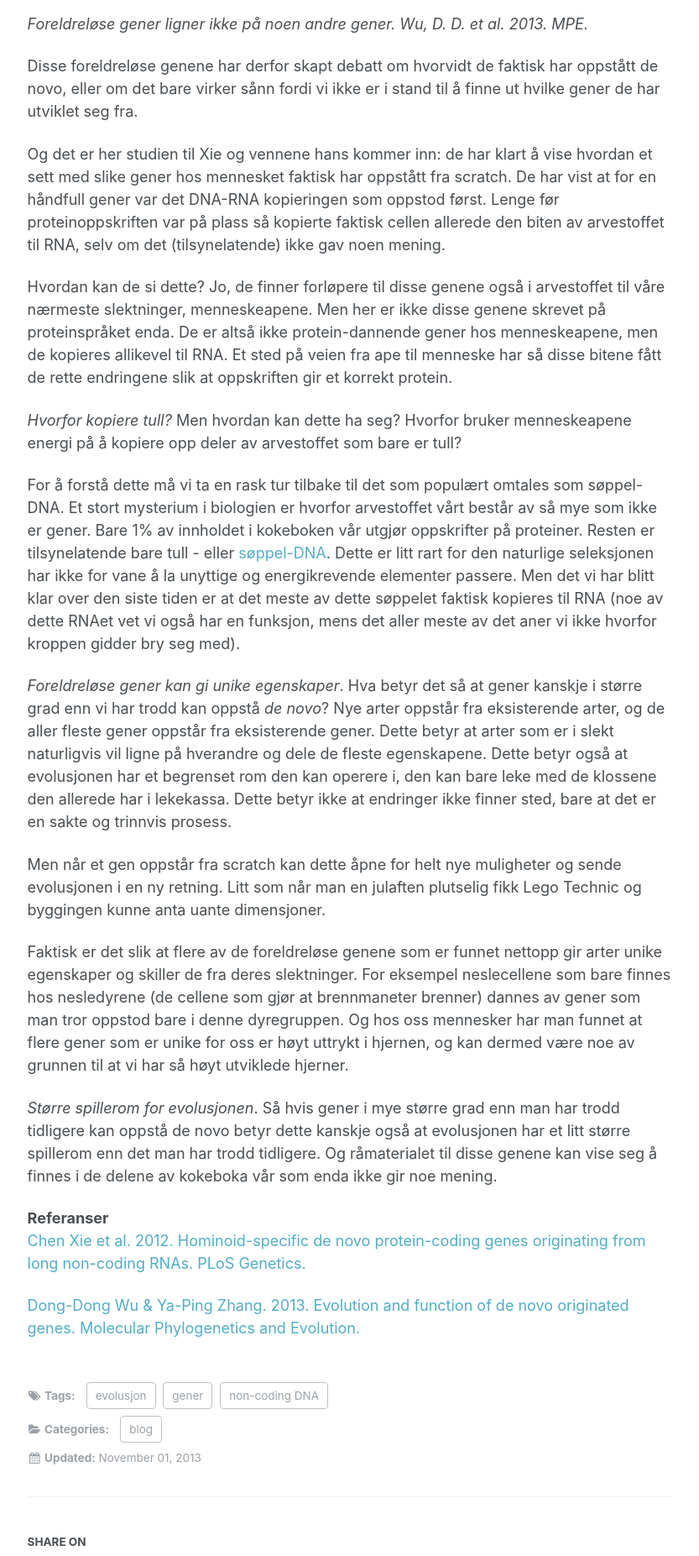
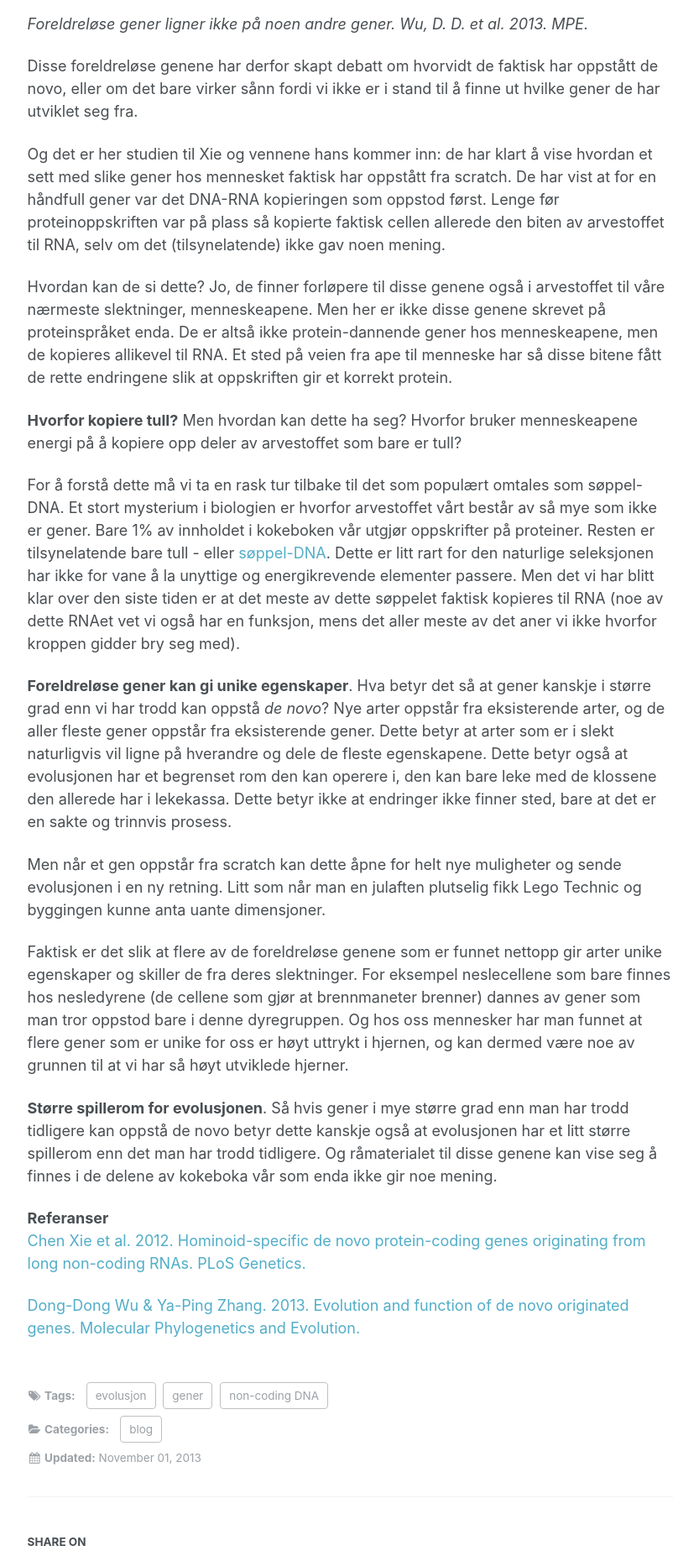
Before and after one commit to pjpaulpj/jonbra.github.io, a Jekyll site: the page built from _posts/2013-11-01-gener-som-oppstar-fra-soppel.md, in a window 1280 px wide. Shown: the part 2018-3871 px from the top of the page at 84% size, without its empty margins (249-1082 px from the left). Built offline with Jekyll 4.4.1, drawn with Linux system fonts in a browser that asks for light colours; comment, search, counter and statistics services are not loaded.

Commit message:
bold headers

```diff
--- a/_posts/2013-11-01-gener-som-oppstar-fra-soppel.md
+++ b/_posts/2013-11-01-gener-som-oppstar-fra-soppel.md
@@ -39,19 +39,19 @@ Og det er her studien til Xie og vennene hans kommer inn: de har klart å vise h
 Hvordan kan de si dette? Jo, de finner forløpere til disse genene også i arvestoffet til våre nærmeste slektninger, menneskeapene. Men her er ikke disse genene skrevet på proteinspråket enda. De er altså ikke protein-dannende gener hos menneskeapene, men de kopieres allikevel til RNA. Et sted på veien fra ape til menneske har så disse bitene fått de rette endringene slik at oppskriften gir et korrekt protein.
 
 
-*Hvorfor kopiere tull?* Men hvordan kan dette ha seg? Hvorfor bruker menneskeapene energi på å kopiere opp deler av arvestoffet som bare er tull?
+**Hvorfor kopiere tull?** Men hvordan kan dette ha seg? Hvorfor bruker menneskeapene energi på å kopiere opp deler av arvestoffet som bare er tull?
 
 For å forstå dette må vi ta en rask tur tilbake til det som populært omtales som søppel-DNA. Et stort mysterium i biologien er hvorfor arvestoffet vårt består av så mye som ikke er gener. Bare 1% av innholdet i kokeboken vår utgjør oppskrifter på proteiner. Resten er tilsynelatende bare tull - eller [søppel-DNA](https://en.wikipedia.org/wiki/Junk_DNA#Junk_DNA). Dette er litt rart for den naturlige seleksjonen har ikke for vane å la unyttige og energikrevende elementer passere. Men det vi har blitt klar over den siste tiden er at det meste av dette søppelet faktisk kopieres til RNA (noe av dette RNAet vet vi også har en funksjon, mens det aller meste av det aner vi ikke hvorfor kroppen gidder bry seg med).
 
 
-*Foreldreløse gener kan gi unike egenskaper*. Hva betyr det så at gener kanskje i større grad enn vi har trodd kan oppstå *de novo*? Nye arter oppstår fra eksisterende arter, og de aller fleste gener oppstår fra eksisterende gener. Dette betyr at arter som er i slekt naturligvis vil ligne på hverandre og dele de fleste egenskapene. Dette betyr også at evolusjonen har et begrenset rom den kan operere i, den kan bare leke med de klossene den allerede har i lekekassa. Dette betyr ikke at endringer ikke finner sted, bare at det er en sakte og trinnvis prosess.
+**Foreldreløse gener kan gi unike egenskaper**. Hva betyr det så at gener kanskje i større grad enn vi har trodd kan oppstå *de novo*? Nye arter oppstår fra eksisterende arter, og de aller fleste gener oppstår fra eksisterende gener. Dette betyr at arter som er i slekt naturligvis vil ligne på hverandre og dele de fleste egenskapene. Dette betyr også at evolusjonen har et begrenset rom den kan operere i, den kan bare leke med de klossene den allerede har i lekekassa. Dette betyr ikke at endringer ikke finner sted, bare at det er en sakte og trinnvis prosess.
 
 Men når et gen oppstår fra scratch kan dette åpne for helt nye muligheter og sende evolusjonen i en ny retning. Litt som når man en julaften plutselig fikk Lego Technic og byggingen kunne anta uante dimensjoner.
 
 Faktisk er det slik at flere av de foreldreløse genene som er funnet nettopp gir arter unike egenskaper og skiller de fra deres slektninger. For eksempel neslecellene som bare finnes hos nesledyrene (de cellene som gjør at brennmaneter brenner) dannes av gener som man tror oppstod bare i denne dyregruppen. Og hos oss mennesker har man funnet at flere gener som er unike for oss er høyt uttrykt i hjernen, og kan dermed være noe av grunnen til at vi har så høyt utviklede hjerner.
 
 
-*Større spillerom for evolusjonen*. Så hvis gener i mye større grad enn man har trodd tidligere kan oppstå de novo betyr dette kanskje også at evolusjonen har et litt større spillerom enn det man har trodd tidligere. Og råmaterialet til disse genene kan vise seg å finnes i de delene av kokeboka vår som enda ikke gir noe mening.
+**Større spillerom for evolusjonen**. Så hvis gener i mye større grad enn man har trodd tidligere kan oppstå de novo betyr dette kanskje også at evolusjonen har et litt større spillerom enn det man har trodd tidligere. Og råmaterialet til disse genene kan vise seg å finnes i de delene av kokeboka vår som enda ikke gir noe mening.
 
 **Referanser**
 [Chen Xie et al. 2012. Hominoid-specific de novo protein-coding genes originating from long non-coding RNAs. PLoS Genetics.](http://www.plosgenetics.org/article/info%3Adoi%2F10.1371%2Fjournal.pgen.1002942)
```
